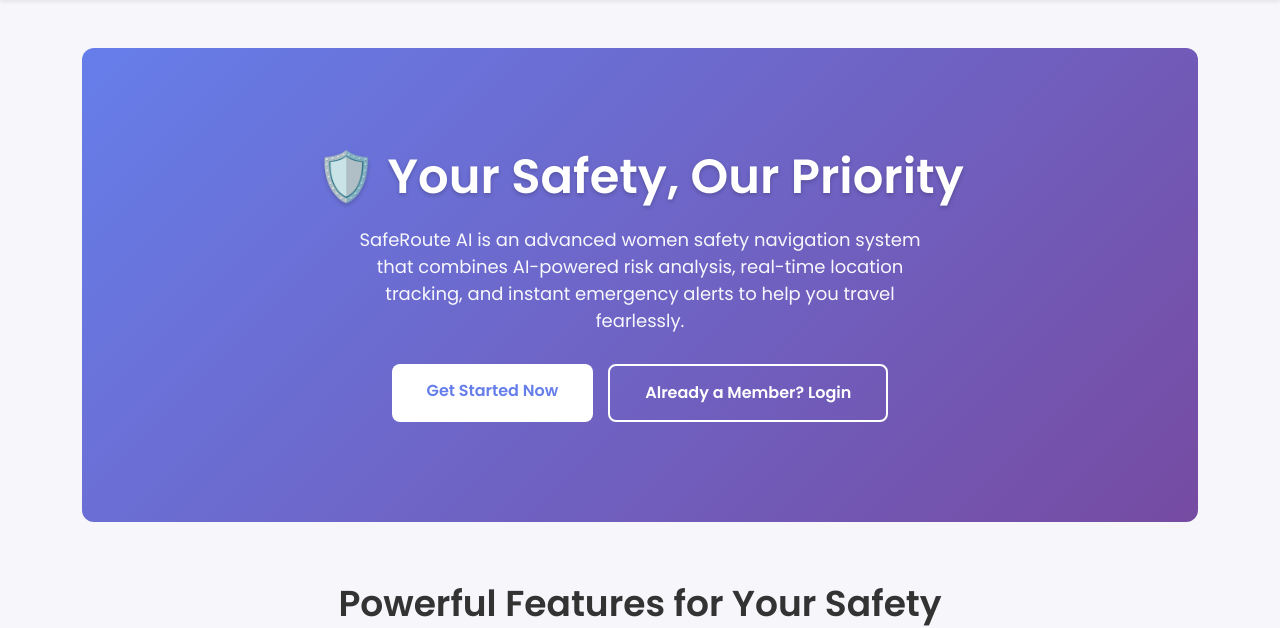
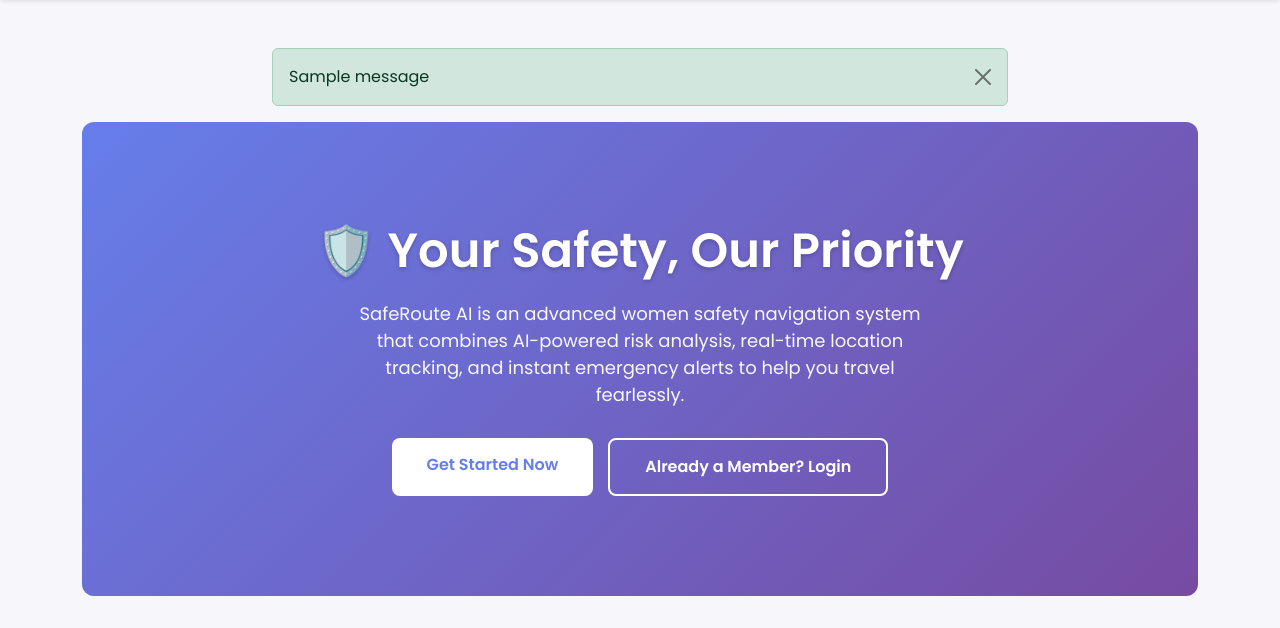
Before and after one commit to Sirimalla-Navyasri/saferoute, a Django app: page / in a window 1280 px wide. Shown: the part 102-730 px from the top of the page. Run offline with Django 5.2, Linux system fonts and the light colour scheme; tables that the repository leaves empty hold one stand-in row (values such as "Sample post"); one stand-in notice (Sample message) is shown.

Commit message:
Add user feedback messages and Bootstrap JS

```diff
--- a/core/templates/base.html
+++ b/core/templates/base.html
@@ -1,6 +1,7 @@
 {% load static %}
 <!DOCTYPE html>
 <html>
+
 <head>
     <title>SafeRoute AI</title>
     <meta name="viewport" content="width=device-width, initial-scale=1">
@@ -15,6 +16,7 @@
     <!-- Custom CSS -->
     <link rel="stylesheet" href="{% static 'style.css' %}">>
 </head>
+
 <body>
 
     <!-- Navbar -->
@@ -31,6 +33,20 @@
 
     <!-- Page Content -->
     <div class="container mt-5">
+        <!-- Messages -->
+        {% if messages %}
+        <div class="row justify-content-center">
+            <div class="col-md-8">
+                {% for message in messages %}
+                <div class="alert alert-{{ message.tags }} alert-dismissible fade show" role="alert">
+                    {{ message }}
+                    <button type="button" class="btn-close" data-bs-dismiss="alert" aria-label="Close"></button>
+                </div>
+                {% endfor %}
+            </div>
+        </div>
+        {% endif %}
+
         {% block content %}
         {% endblock %}
     </div>
@@ -43,5 +59,8 @@
         </p>
     </footer>
 
+    <!-- Bootstrap JS -->
+    <script src="https://cdn.jsdelivr.net/npm/bootstrap@5.3.2/dist/js/bootstrap.bundle.min.js"></script>
 </body>
+
 </html>
--- a/core/views.py
+++ b/core/views.py
@@ -47,7 +47,10 @@
         user = authenticate(request, username=username, password=password)
         if user:
             login(request, user)
+            messages.success(request, f"Welcome back, {username}!")
             return redirect("dashboard")
+        else:
+            messages.error(request, "Invalid username or password.")
     return render(request, "login.html")
 
 
```
Lines whose indentation alone changed are shown as unchanged.
